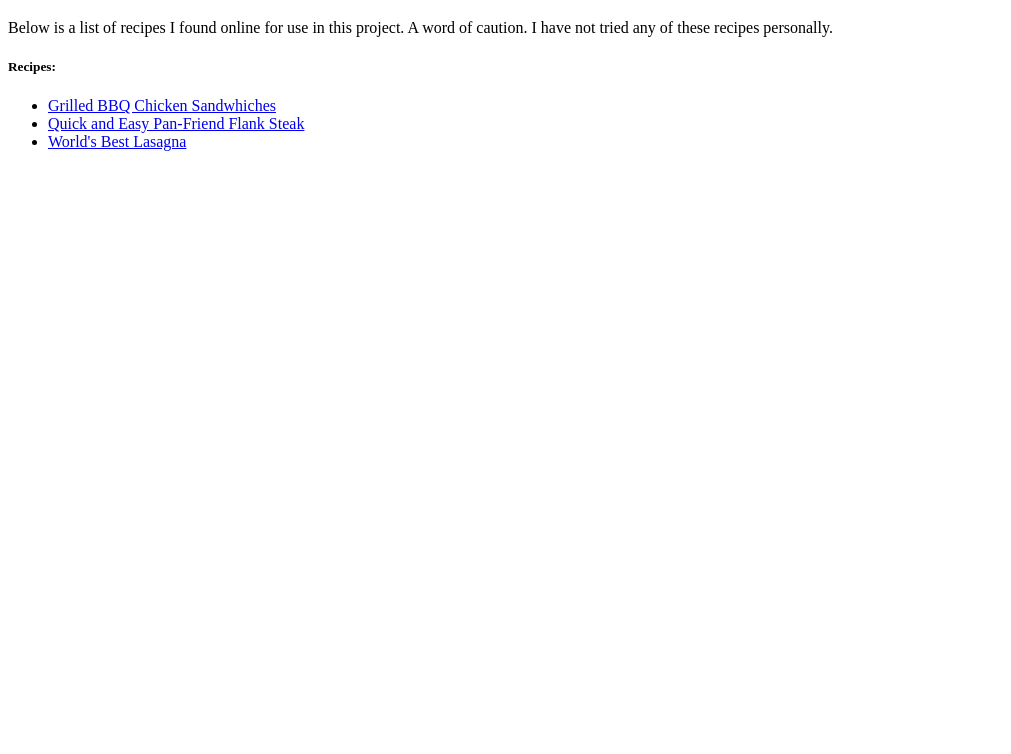
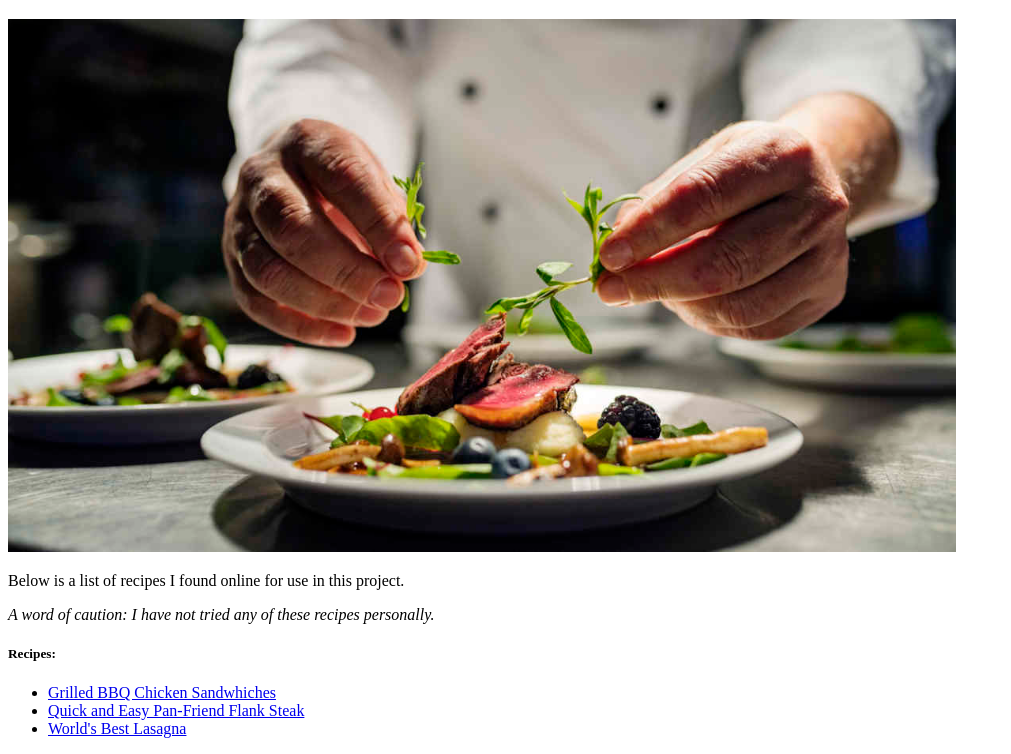
Before and after one commit to Names-James/odin-recipes, a plain HTML site: page index.html in a window 1280 px wide. Shown: the part 61-815 px from the top of the page, without its empty margins (0-1011 px from the left). Drawn offline with Linux system fonts and the light colour scheme.

Commit message:
Added index picture and recipe descriptions

```diff
--- a/index.html
+++ b/index.html
@@ -8,7 +8,9 @@
 </head>
 <body>
     <h1>Odin Recipes</h1>
-    <p>Below is a list of recipes I found online for use in this project. A word of caution. I have not tried any of these recipes personally.</p>
+    <img src="chef.jpg" width=75%; high=auto;>
+    <p>Below is a list of recipes I found online for use in this project. </p>
+    <p><em>A word of caution: I have not tried any of these recipes personally.</em></p>
     <h5>Recipes:</h5>
     <ul>
         <li><a href="recipes/bbqchicken.html">Grilled BBQ Chicken Sandwhiches</a></li>
```
Also changed, not shown: recipes/bbqchicken.html (+2 -0 lines), recipes/flanksteak.html (+2 -0 lines), recipes/lasagna.html (+2 -0 lines), chef.jpg (added).
